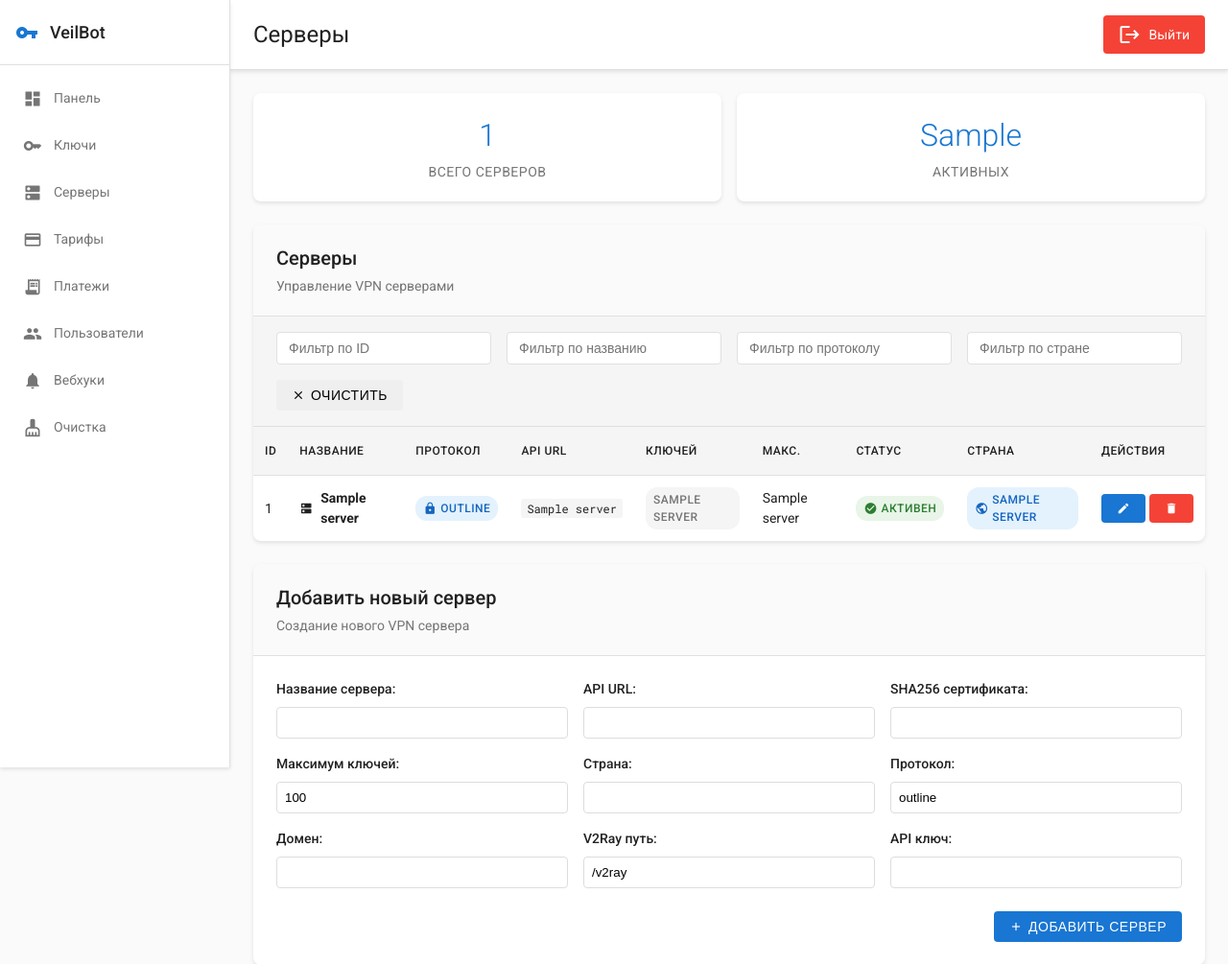
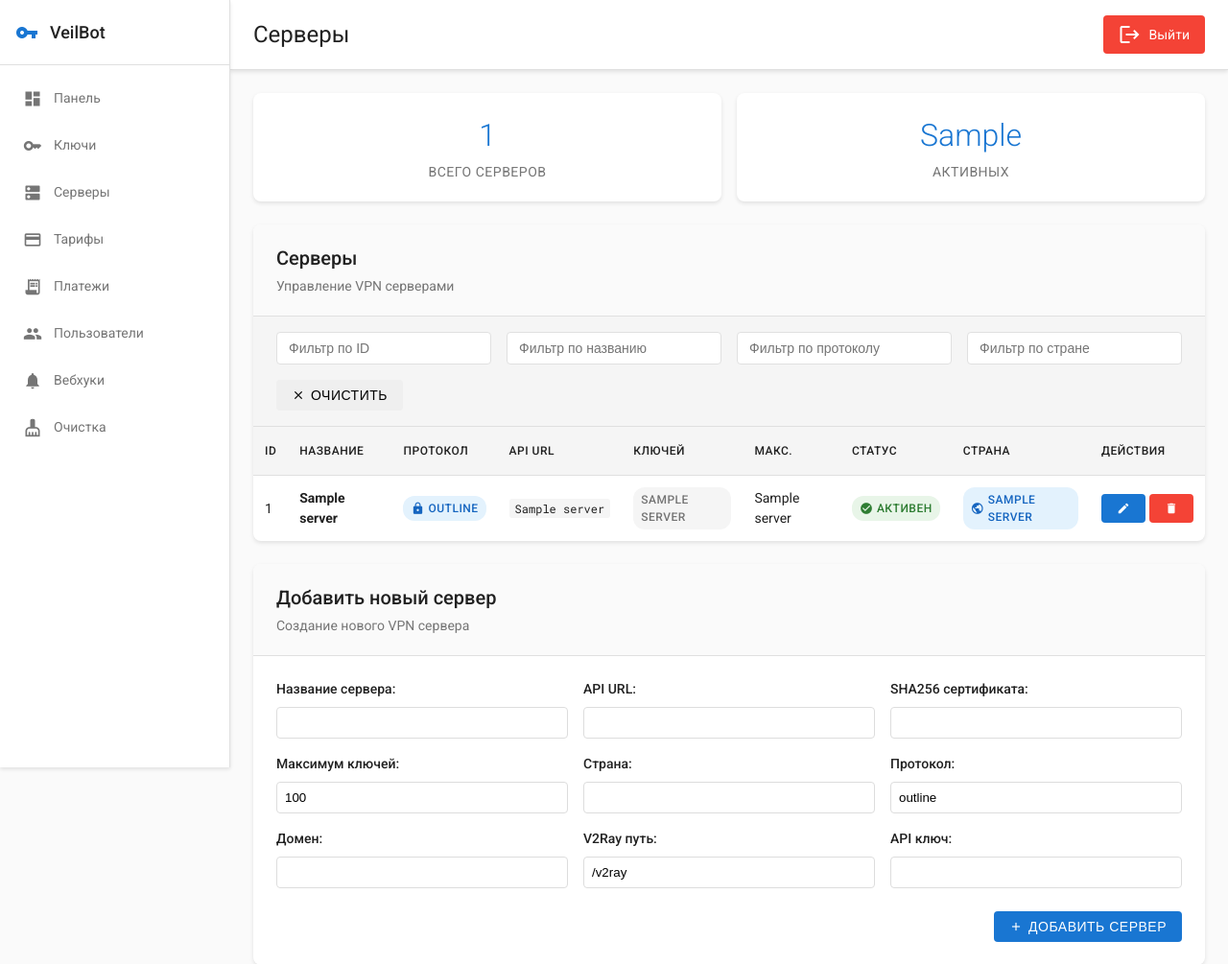
Before and after one commit to merdocx/veilbot, a FastAPI app: template admin/templates/servers.html in a window 1280 px wide. Shown: the top 1005 px of the page at 96% size. Run offline with FastAPI, Linux system fonts and the light colour scheme; the template is opened without the code that fills it: most values are stand-ins (such as "Sample title", 1, 10 or a date in 2020); parts of the project's set-up code (start-up, migrations or seed data) failed here and were passed over.

Commit message:
🗑️ Remove DNS icon from server names
- Removed dns icon before server names in servers table
- Simplified server name display to show only the name without icon
- Cleaner, more minimalistic appearance

```diff
--- a/admin/templates/servers.html
+++ b/admin/templates/servers.html
@@ -87,10 +87,7 @@
                 <tr>
                     <td>{{ s[0] }}</td>
                     <td>
-                        <div style="display: flex; align-items: center; gap: 8px;">
-                            <span class="material-icons icon-small">dns</span>
-                            <strong>{{ s[1] }}</strong>
-                        </div>
+                        <strong>{{ s[1] }}</strong>
                     </td>
                     <td>
                         {% if s[7] == 'v2ray' %}
```
